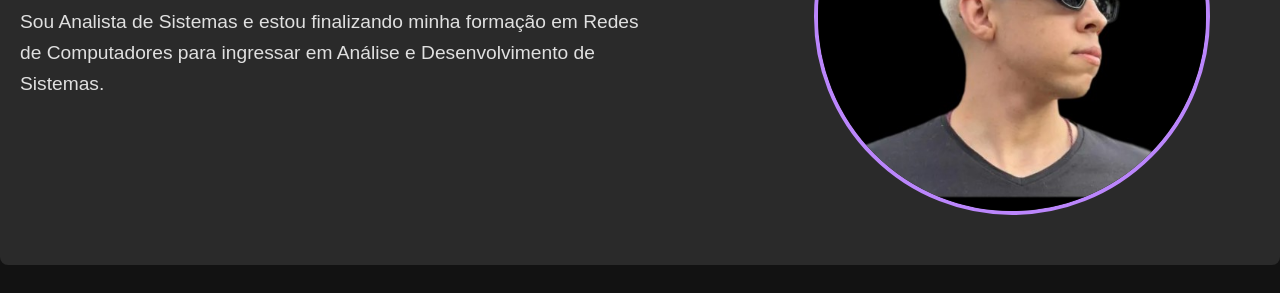
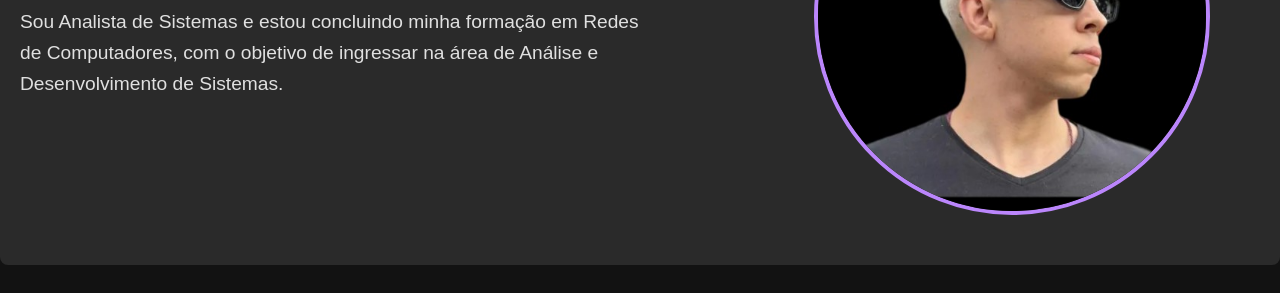
Before and after one commit to douglasgroff001/douglasgroff001.github.io, a plain HTML site: page index.html in a window 1280 px wide. Shown: the part 281-574 px from the top of the page. Drawn offline with Linux system fonts and the light colour scheme.

Commit message:
Update index.html

```diff
--- a/index.html
+++ b/index.html
@@ -25,7 +25,7 @@
     <section class="intro">
         <div class="intro-text">
             <h1>Olá, sou o Douglas Groff Alves</h1>
-            <p>Sou Analista de Sistemas e estou finalizando minha formação em Redes de Computadores para ingressar em Análise e Desenvolvimento de Sistemas.</p>
+            <p>Sou Analista de Sistemas e estou concluindo minha formação em Redes de Computadores, com o objetivo de ingressar na área de Análise e Desenvolvimento de Sistemas.</p>
         </div>
         <div class="intro-img">
             <img src="doug.jpg" alt="Foto de perfil de Douglas Groff Alves" class="foto-perfil">
```
